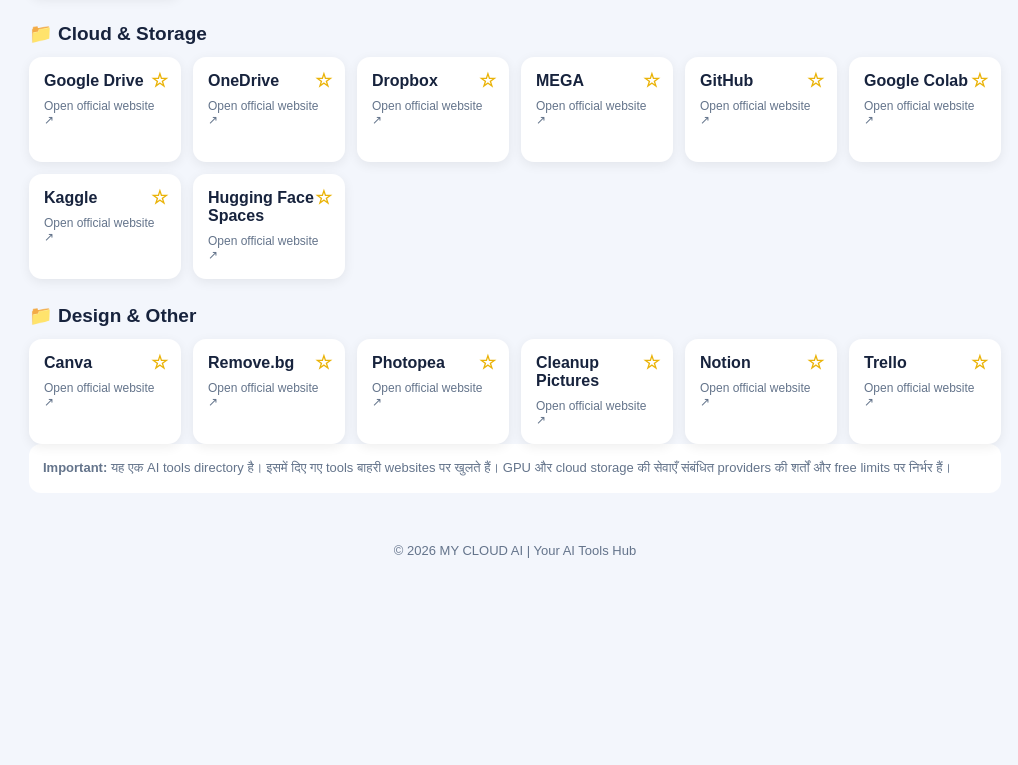
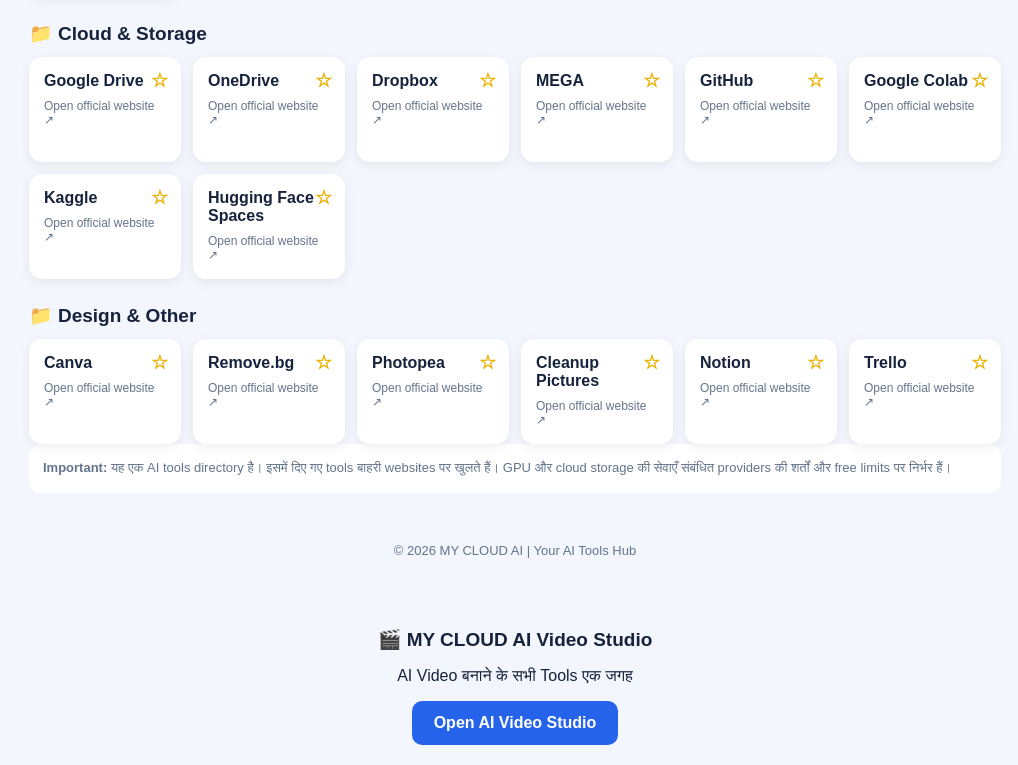
Before and after one commit to bksahare70/my-cloud-ai, a plain HTML site: page index.html in a window 1280 px wide. Shown: the part 1613-2378 px from the top of the page, without its empty margins (125-1143 px from the left). Before the commit the page ends 2196 px from the top, so only its background shows below. Drawn offline with Linux system fonts and the light colour scheme.

Commit message:
Add AI Video Studio section to index.html
Added a section for AI Video Studio with a heading, description, and link.

```diff
--- a/index.html
+++ b/index.html
@@ -174,5 +174,13 @@ root.appendChild(grid);
 }
 render();
 </script>
+  <section style="padding:20px;text-align:center">
+  <h2>🎬 MY CLOUD AI Video Studio</h2>
+  <p>AI Video बनाने के सभी Tools एक जगह</p>
+  <a href="MY-CLOUD-AI-Video-Studio.html"
+     style="display:inline-block;background:#2563eb;color:white;padding:13px 22px;border-radius:10px;text-decoration:none;font-weight:bold">
+     Open AI Video Studio
+  </a>
+  </section>
 </body>
 </html>
```
